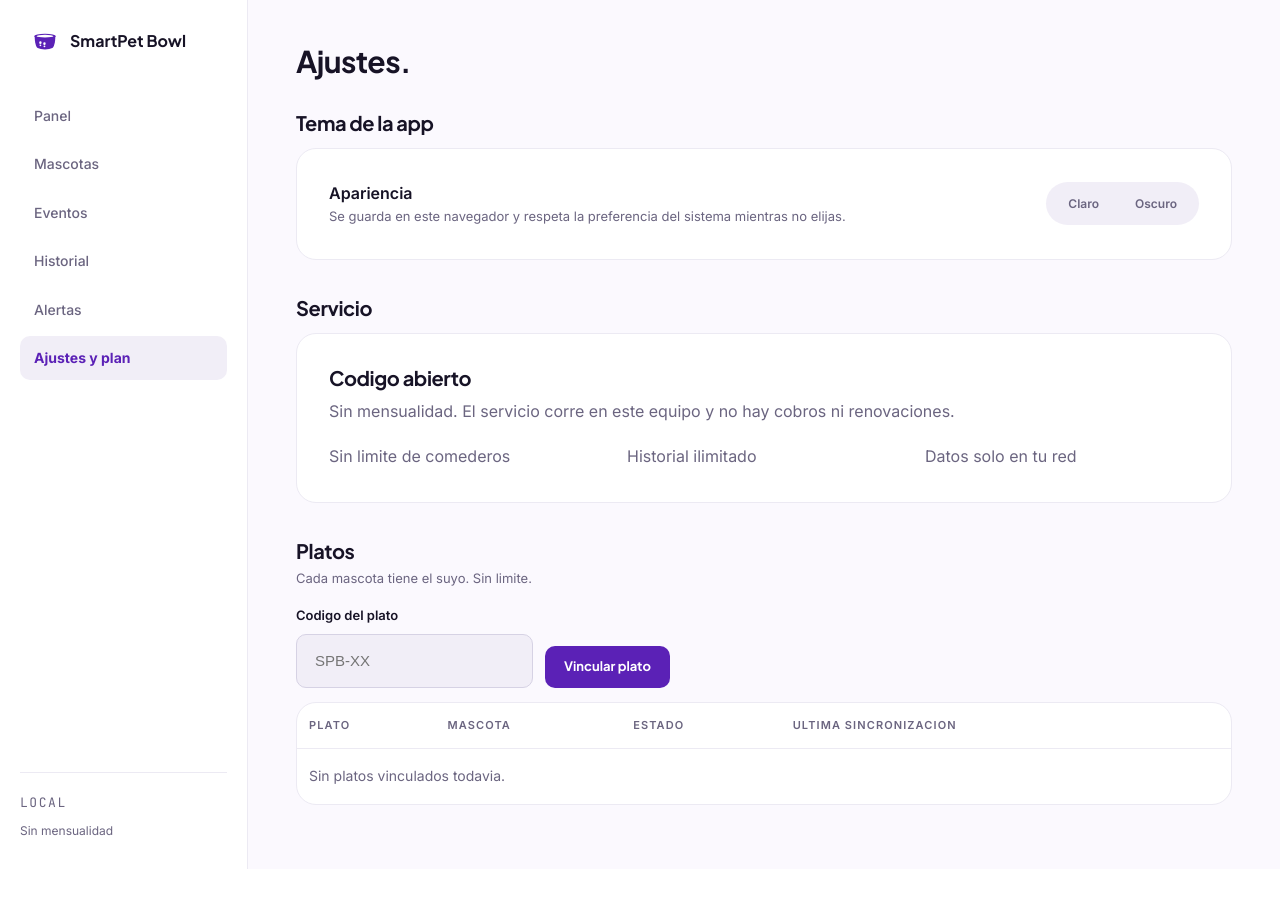
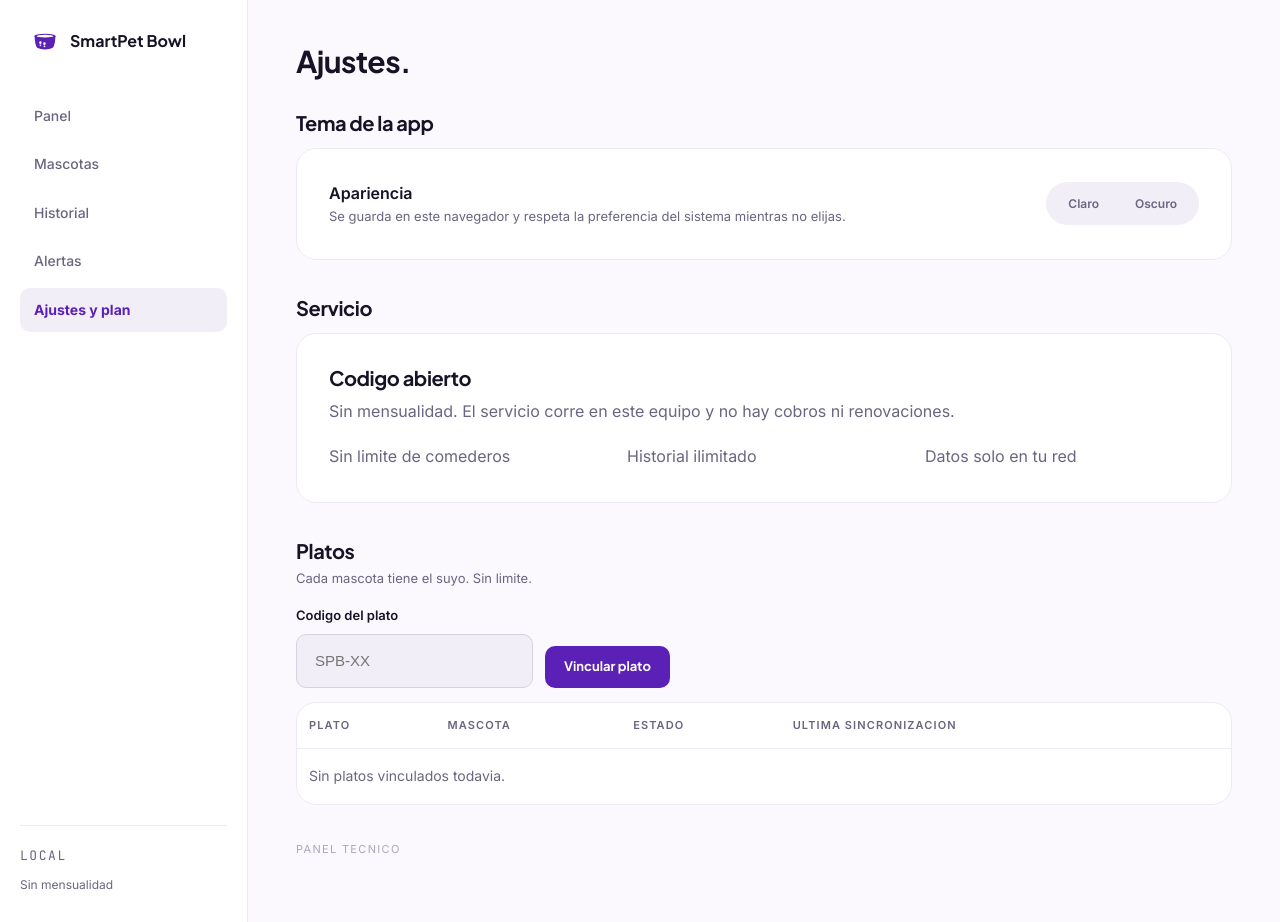
Before and after one commit to JuanDavid-9715/smartpet_bowl, a Django app: page /app/ajustes/ in a window 1280 px wide. Before the commit the page ends 869 px from the top, so only its background shows below. Run offline with Django 5.2, Linux system fonts and the light colour scheme; the visitor is signed in with stand-in values (Sample User, id 1); data that the repository does not hold is empty.

Commit message:
fix(web): la pagina de eventos sale del menu y queda como panel tecnico
No es una pantalla para el usuario final: es para probar y mostrar. Se quita del
sidebar y queda un enlace tenue al final de Ajustes, en gris y en mayusculas
pequenas. La URL /app/eventos/ sigue funcionando para entrar directo.

Verificado en la Raspberry: el panel ya no tiene ningun href a /app/eventos/, la
URL responde 200 y Ajustes muestra 'PANEL TECNICO' al pie.

```diff
--- a/software/web/templates/partials/app_nav.html
+++ b/software/web/templates/partials/app_nav.html
@@ -5,7 +5,6 @@
   <nav class="app-nav" aria-label="Aplicacion">
     <a href="{% url 'pets:dashboard' %}" {% if request.resolver_match.url_name == 'dashboard' %}aria-current="page"{% endif %}>Panel</a>
     <a href="{% url 'pets:list' %}" {% if request.resolver_match.url_name == 'list' or request.resolver_match.url_name == 'detail' %}aria-current="page"{% endif %}>Mascotas</a>
-    <a href="{% url 'pets:events' %}" {% if request.resolver_match.url_name == 'events' %}aria-current="page"{% endif %}>Eventos</a>
     <a href="{% url 'pets:history' %}" {% if request.resolver_match.url_name == 'history' %}aria-current="page"{% endif %}>Historial</a>
     <a href="{% url 'pets:alerts' %}" {% if request.resolver_match.url_name == 'alerts' %}aria-current="page"{% endif %}>Alertas</a>
     <a href="{% url 'pets:settings' %}" {% if request.resolver_match.url_name == 'settings' %}aria-current="page"{% endif %}>Ajustes y plan</a>
--- a/software/web/templates/pets/settings.html
+++ b/software/web/templates/pets/settings.html
@@ -103,6 +103,10 @@
     </tbody>
   </table>
 </div>
+
+<p style="margin-top:36px;font-size:11px;letter-spacing:.12em;text-transform:uppercase">
+  <a href="{% url 'pets:events' %}" style="color:var(--muted);text-decoration:none;opacity:.55">Panel tecnico</a>
+</p>
 {% endblock %}
 {% block extra_js %}
 <script>
```
